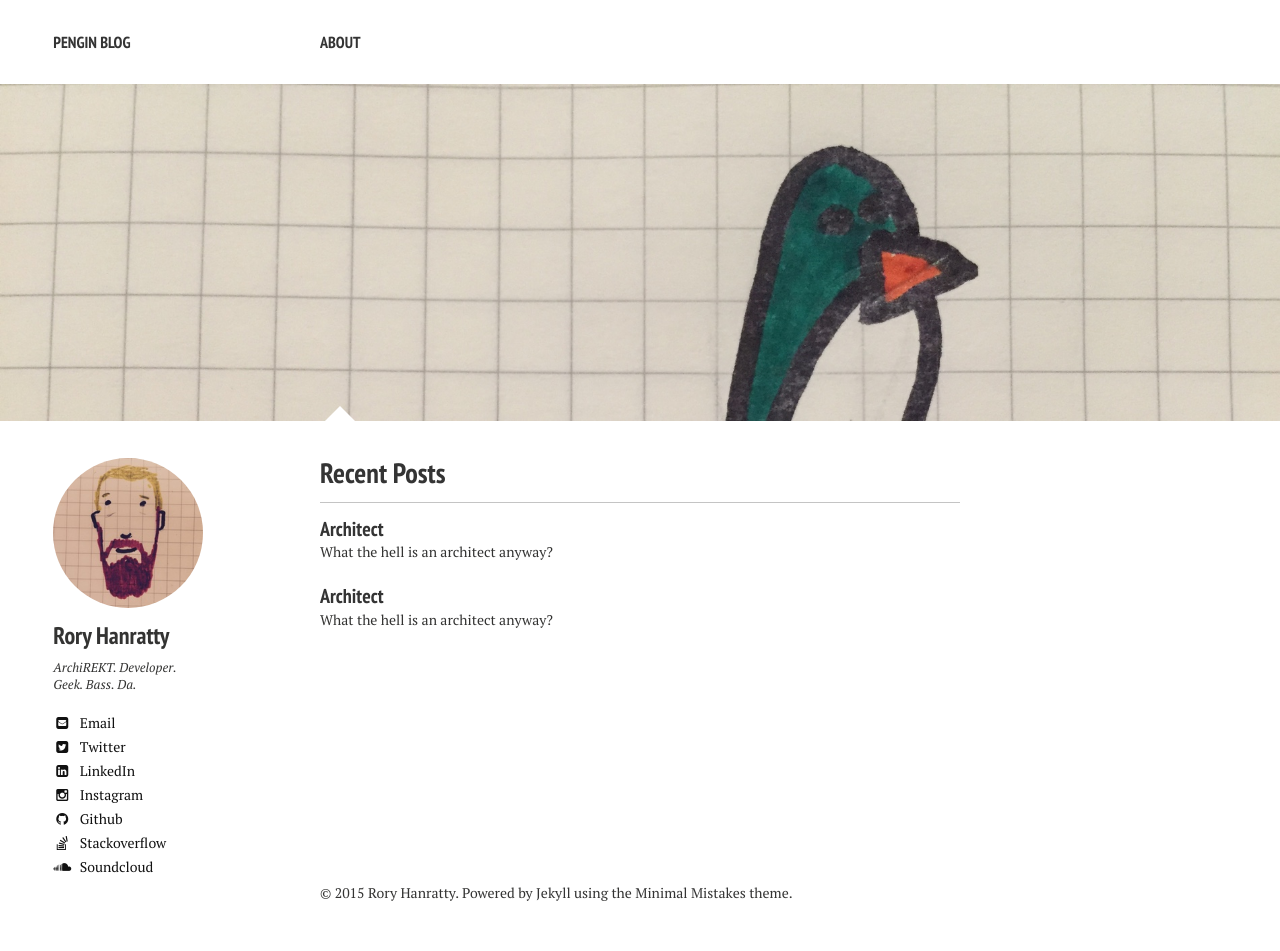
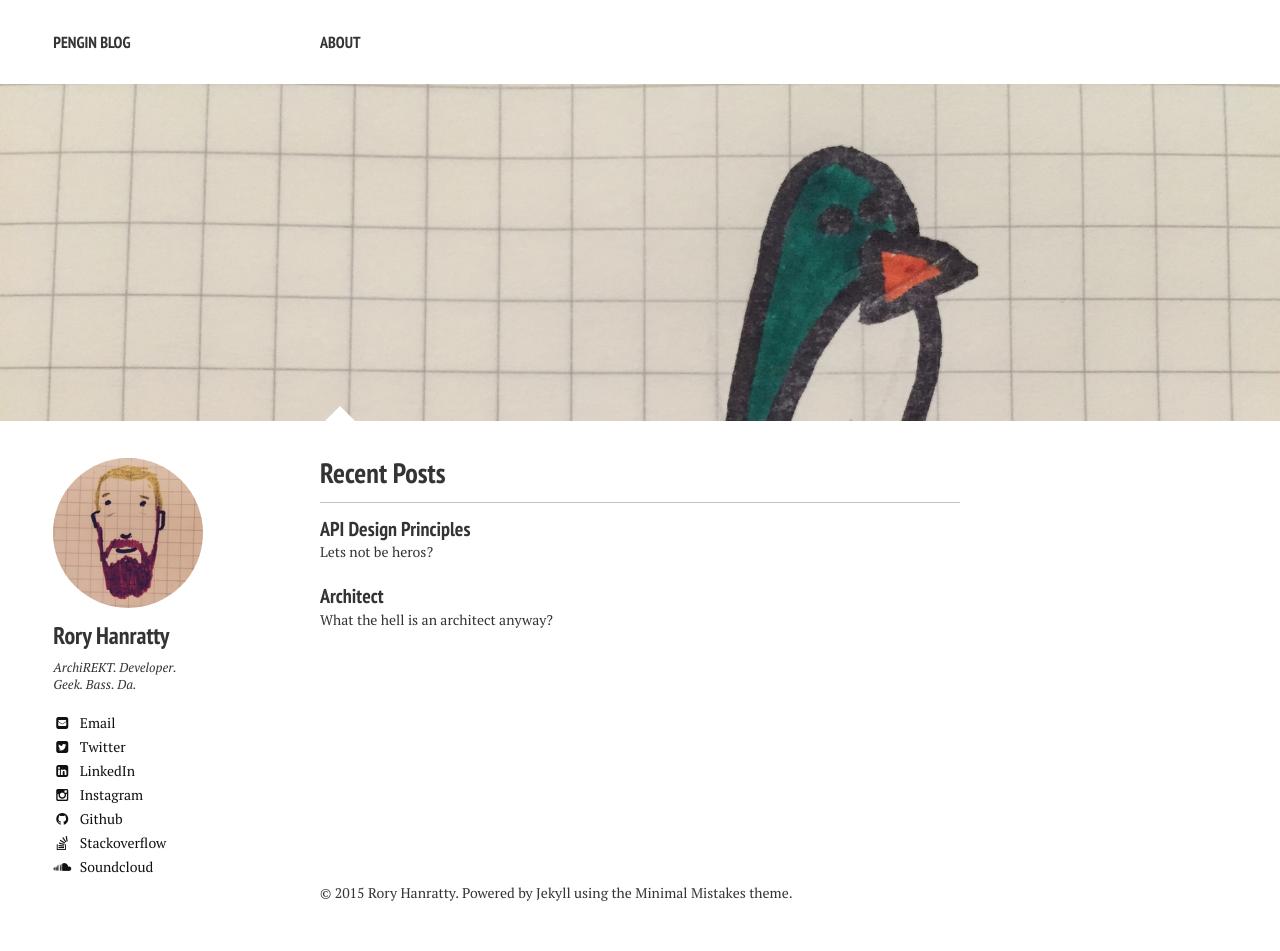
Before and after one commit to Rory80Hz/rory80hz.github.io, a Jekyll site: the page built from index.md, in a window 1280 px wide. Built offline with Jekyll 4.4.1, drawn with Linux system fonts in a browser that asks for light colours; nearby versions of some CDN libraries.

Commit message:
Update post

````diff
--- a/_posts/2015-01-21-api-principles.md
+++ b/_posts/2015-01-21-api-principles.md
@@ -1,9 +1,9 @@
 ---
 layout: post
-title: Architect
-excerpt: "What the hell is an architect anyway?"
+title: API Design Principles
+excerpt: "Lets not be heros?"
 modified: 2013-03-01
-tags: [software architecture, architect, noscope]
+tags: [software architecture, architect, api design, principles, do it not wrong]
 comments: true
 image:
   feature: lord-architect.jpg
@@ -13,7 +13,7 @@ Below is a copy and paste job from a project I worked on where we wanted to get
 
 # 0015 - API Design Principles
 
-###### Author(s) - Rory Hanratty, Will Hamill
+###### Author(s) - Rory Hanratty, [Will Hamill](http://www.willhamill.com)
 
 ```
 Status: In Progress
````
